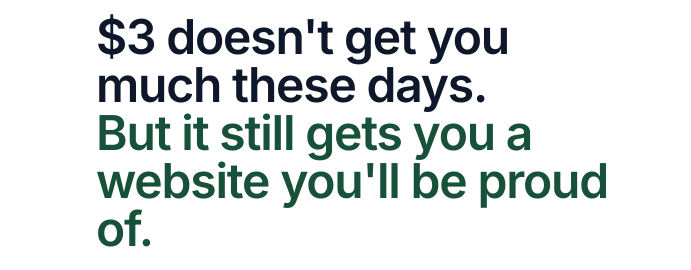
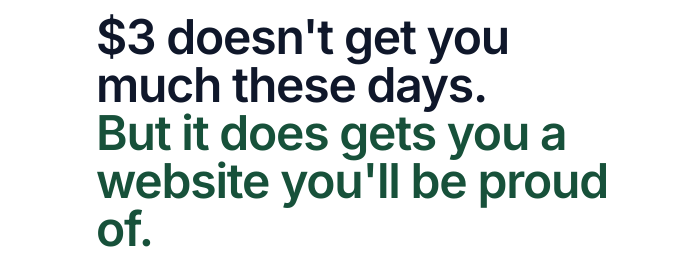
Before and after one commit to 1973Studio/3LS, a plain HTML site: page index.html in a window 1280 px wide. Shown: the part 192-462 px from the top of the page, 0-691 px from the left. Drawn offline with nearby package versions, Linux system fonts and the light colour scheme.

Commit message:
Update index.html

```diff
--- a/index.html
+++ b/index.html
@@ -87,7 +87,7 @@
 
             <h1 class="text-3xl sm:text-4xl lg:text-5xl font-semibold tracking-tight text-slate-900">
               $3 doesn't get you much these days.<br />
-              <span class="text-brand-700">But it still gets you a website you'll be proud of.</span>
+              <span class="text-brand-700">But it does gets you a website you'll be proud of.</span>
             </h1>
 
             <p class="mt-5 text-base sm:text-lg text-slate-700 leading-relaxed">
```
